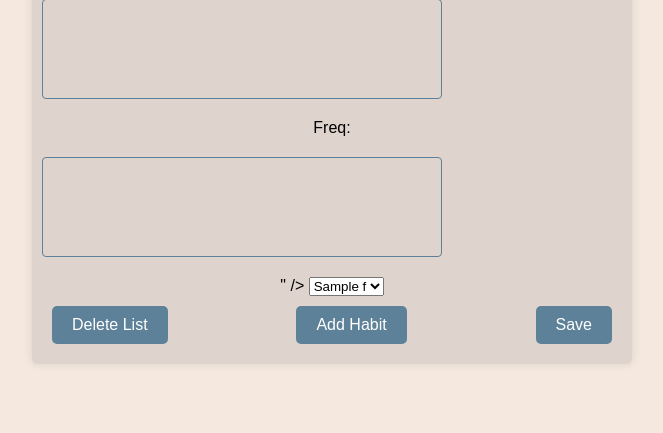
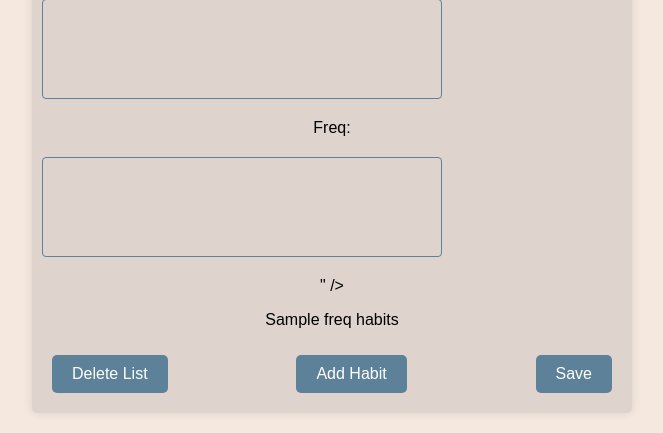
Before and after one commit to nelk114/lifetrack, a Django app: template templates/lifetrack/editlist.html in a window 1280 px wide. Shown: the part 843-1276 px from the top of the page, without its empty margins (308-971 px from the left). Before the commit the page ends 1207 px from the top, so only its background shows below. Run offline with Django 3.2, Linux system fonts and the light colour scheme; tables that the repository leaves empty hold one stand-in row (values such as "Sample post"); the template is opened without the code that fills it: values that come from a table or form of the project are taken from there, most other values are stand-ins (such as "Sample title", 1, 10 or a date in 2020).

Commit message:
Remove ability to change list frequency
Would wreak havoc with saved history:
either stuff leaks when reducing frequency
or we get gaps (or, worse, guess) when increasing it

```diff
--- a/lifetrack/views.py
+++ b/lifetrack/views.py
@@ -69,7 +69,7 @@ def editlist(r):
 			return HttpResponsePassthruRedirect(resolve(reverse('lifetrack:addhabit')))
 		else:freq=l.freq
 	else:freq=l.freq
-	return render(r,'lifetrack/editlist.html',context={'ls':L,'freq':freq,'f':F})
+	return render(r,'lifetrack/editlist.html',context={'ls':L,'freq':freq})
 
 def addhabit(r):
 	if r.method!='POST':return HttpResponse('How did you get here w/o POST; noöne\'ll know which list y\'want to edit!!1! URL Fishers get off my lawn',status=400)
--- a/templates/lifetrack/editlist.html
+++ b/templates/lifetrack/editlist.html
@@ -7,12 +7,9 @@
 <form class="habit-form" method="post" action="{% url 'lifetrack:editlist' %}">
 {% csrf_token %}
 <input type="hidden" name="ls" value="{{ls}}" />
+<input type="hidden" name="freq" value="{{freq}}" />
 <input type="text" name="name" placeholder="List name" value="{{ls}}" />
-<select name="freq">
-{% for e in f %}
-	<option value="{{e}}"{% if e == freq %} selected{% endif %}>{{e.title}}</option>
-{% endfor %}
-</select>
+<p>{{freq.title}} habits</p>
 <div class="button-container">
 <button class="addhabit" name="form" value="addhabit">Add Habit</button>
 <button class="delete" name="form" type="submit" value="delete">Delete List</button>
```
